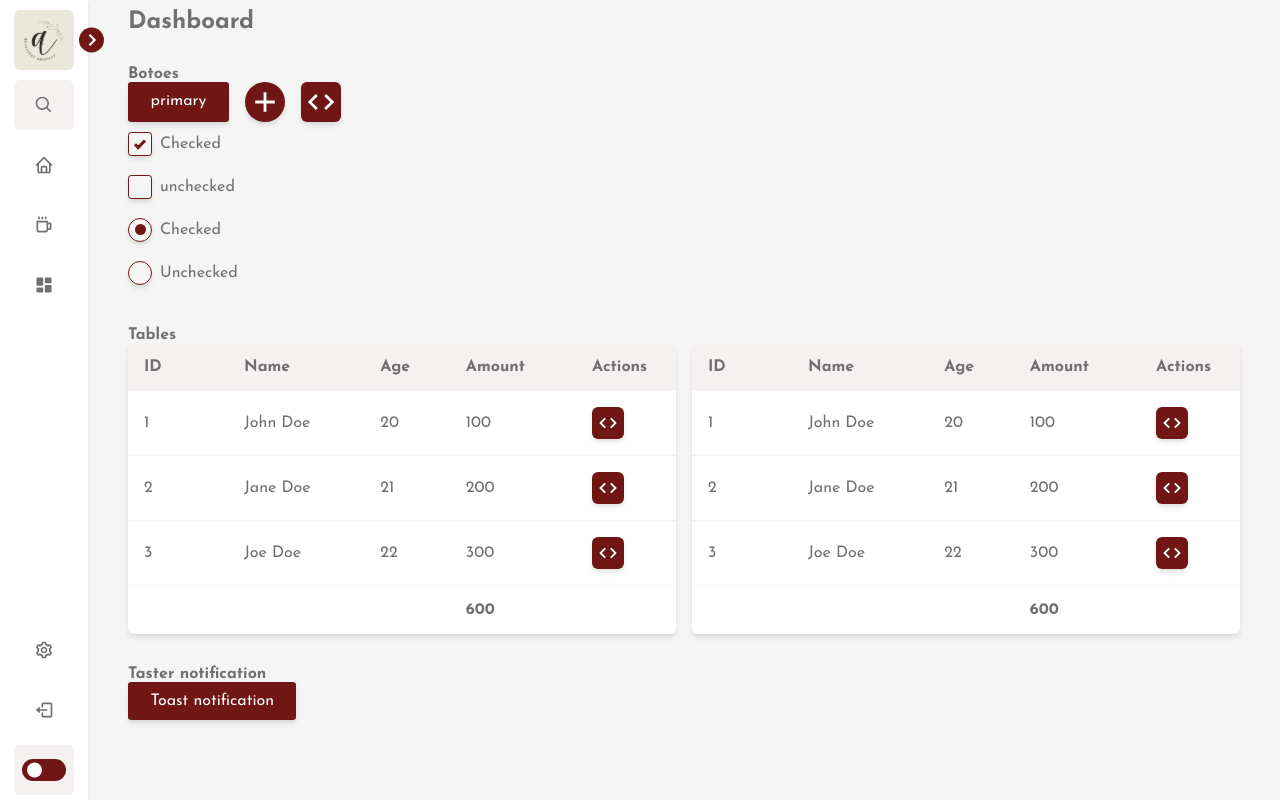
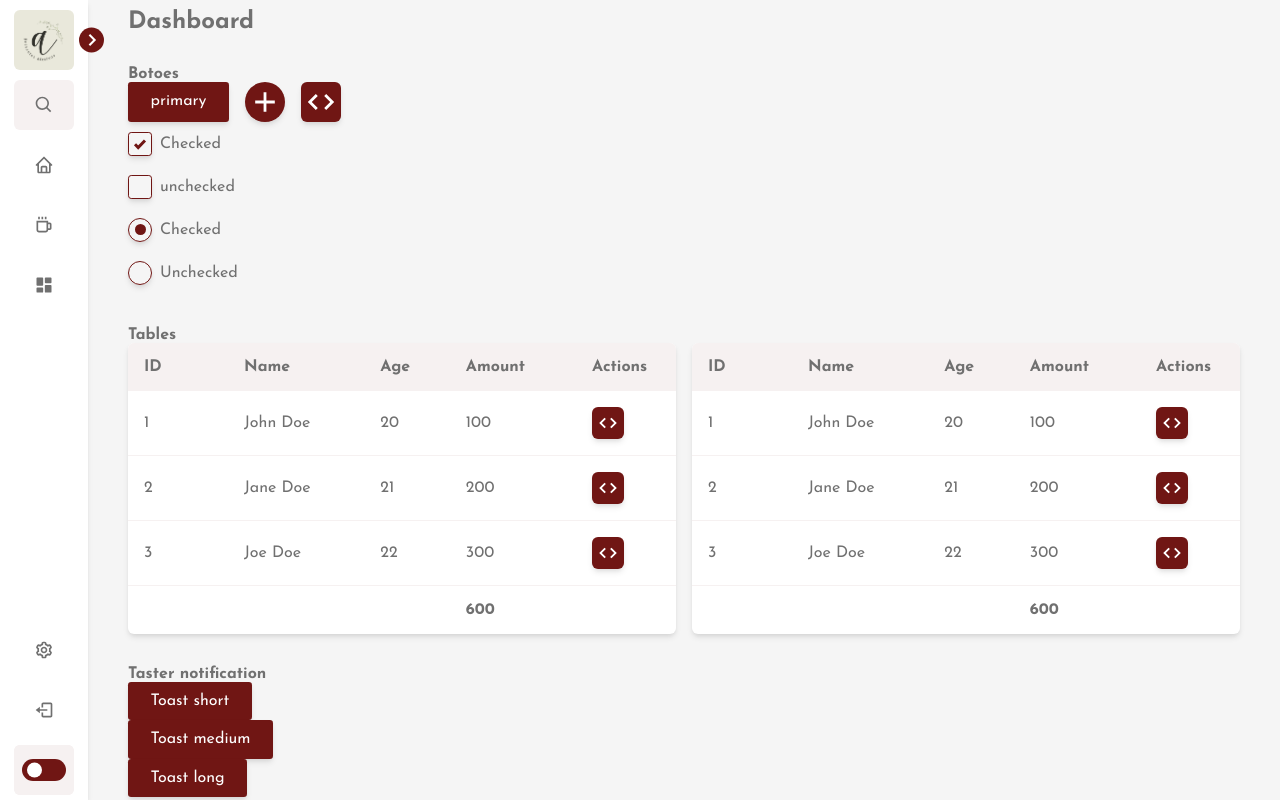
Before and after one commit to wevertonbruno/artesania, a React (Create React App) app: page /components in a window 1280 px wide. Built offline with nearby package versions, Linux system fonts and the light colour scheme.

Commit message:
feat: Finishing initial toast

```diff
--- a/src/components/toaster/index.tsx
+++ b/src/components/toaster/index.tsx
@@ -1,19 +1,28 @@
-import React, { useRef, useState } from "react";
+import React, { useEffect, useRef, useState } from "react";
 import * as Styled from "./styled";
 
 type Props = {
-  close: () => void;
+  hidden: boolean;
+  duration: "short" | "medium" | "long";
 };
 
-function Toast({}: Props) {
-  const activeRef = useRef<boolean>(false);
+function Toast({ hidden, duration }: Props) {
+  const [isActive, setIsActive] = useState<boolean>(false);
+  const progressBarActive = useRef<boolean>(false);
 
-  setTimeout(() => {
-    activeRef.current = true;
-  });
+  useEffect(() => {
+    setIsActive(true);
+    progressBarActive.current = true;
+  }, []);
+
+  useEffect(() => {
+    if (hidden) {
+      setIsActive(false);
+    }
+  }, [hidden]);
 
   return (
-    <Styled.Toast className={activeRef.current ? "active" : ""}>
+    <Styled.Toast className={isActive ? `active ${duration}` : `${duration}`}>
       <div className="content">
         <Styled.SuccessIcon />
         <div className="message">
@@ -21,8 +30,12 @@ function Toast({}: Props) {
           <span className="text">Your changes has been saved</span>
         </div>
       </div>
-      <Styled.CloseIcon onClick={() => (activeRef.current = false)} />
-      <Styled.ProgressBar className={activeRef.current ? "active" : ""} />
+      <Styled.CloseIcon onClick={() => setIsActive(false)} />
+      <Styled.ProgressBar
+        className={
+          progressBarActive.current ? `active ${duration}` : `${duration}`
+        }
+      />
     </Styled.Toast>
   );
 }
--- a/src/components/toaster/styled.ts
+++ b/src/components/toaster/styled.ts
@@ -67,8 +67,16 @@ export const ProgressBar = styled.span`
     background: var(--success-color);
   }
 
-  &.active:before {
+  &.active.short:before {
     animation: progress 3s linear forwards;
+  }
+
+  &.active.medium:before {
+    animation: progress 5s linear forwards;
+  }
+
+  &.active.long:before {
+    animation: progress 10s linear forwards;
   }
 
   @keyframes progress {
--- a/src/context/ToastContext.tsx
+++ b/src/context/ToastContext.tsx
@@ -11,8 +11,8 @@ interface IToast {
     title: string;
     text: string;
     type: "success" | "error" | "warning" | "info";
-    duration?: "short" | "medium" | "long";
-    active: boolean;
+    duration: "short" | "medium" | "long";
+    hidden: boolean;
   };
 }
 
@@ -20,7 +20,7 @@ interface IToastCreate {
   title: string;
   text: string;
   type: "success" | "error" | "warning" | "info";
-  duration?: "short" | "medium" | "long";
+  duration: "short" | "medium" | "long";
 }
 
 interface IToastContext {
@@ -43,7 +43,7 @@ function ToastProvider({ children }: Props) {
     const created = {
       id: Date.now().toString(),
       ...toast,
-      active: false,
+      hidden: false,
     };
 
     setToasts((prev) => ({
@@ -51,21 +51,9 @@ function ToastProvider({ children }: Props) {
       [created.id]: created,
     }));
 
-    showToast(created.id);
-  };
-
-  const showToast = (id: string) => {
-    setToasts((prev) => ({
-      ...prev,
-      [id]: {
-        ...prev[id],
-        active: true,
-      },
-    }));
-
     setTimeout(() => {
-      hideToast(id);
-    }, durationMap[toasts[id]?.duration || "short"]);
+      hideToast(created.id);
+    }, durationMap[created.duration]);
   };
 
   const hideToast = (id: string) => {
@@ -73,7 +61,7 @@ function ToastProvider({ children }: Props) {
       ...prev,
       [id]: {
         ...prev[id],
-        active: false,
+        hidden: true,
       },
     }));
   };
@@ -83,7 +71,11 @@ function ToastProvider({ children }: Props) {
       {children}
       <div className="toast-container">
         {Object.values(toasts).map((toast) => (
-          <Toast key={toast.id} close={() => hideToast(toast.id)} />
+          <Toast
+            key={toast.id}
+            hidden={toast.hidden}
+            duration={toast.duration}
+          />
         ))}
       </div>
     </ToastContext.Provider>
--- a/src/globalstyle.ts
+++ b/src/globalstyle.ts
@@ -50,6 +50,23 @@ export default createGlobalStyle`
         width: 100vw;
         background: var(--body-color);
         color: var(--text-color);
-        overflow: hidden;
+        overflow-x: hidden;
+
+        &::-webkit-scrollbar {
+            width: 0.3rem;
+            height: 0.3rem;
+            opacity: .3;
+        }
+
+         &::-webkit-scrollbar-thumb {
+            border-radius: 0.5rem;
+            background-color: rgba(0, 0, 0, 0.1);
+            opacity: .3;
+            visibility: hidden;
+        }
+
+         &:hover::-webkit-scrollbar-thumb {
+            visibility: visible;
+        }
     }
 `;
--- a/src/pages/components/index.tsx
+++ b/src/pages/components/index.tsx
@@ -119,9 +119,9 @@ function Components() {
               name="check"
               checked={ck}
             />
-            <Checkbox label="unchecked" name="unchecked" />
-            <Radio label="Checked" checked name="check" />
-            <Radio label="Unchecked" name="check" />
+            <Checkbox label="unchecked" name="unchecked" onChange={onChange} />
+            <Radio label="Checked" checked name="check" onChange={onChange} />
+            <Radio label="Unchecked" name="check" onChange={onChange} />
           </div>
         </section>
 
@@ -136,13 +136,37 @@ function Components() {
           <h1>Taster notification</h1>
           <div>
             <Btn.Button
-              text="Toast notification"
+              text="Toast short"
               onClick={() => {
                 newToast({
                   title: "Success",
                   text: "Your changes has been saved",
                   type: "success",
                   duration: "short",
+                });
+              }}
+            />
+
+            <Btn.Button
+              text="Toast medium"
+              onClick={() => {
+                newToast({
+                  title: "Success",
+                  text: "Your changes has been saved",
+                  type: "success",
+                  duration: "medium",
+                });
+              }}
+            />
+
+            <Btn.Button
+              text="Toast long"
+              onClick={() => {
+                newToast({
+                  title: "Success",
+                  text: "Your changes has been saved",
+                  type: "success",
+                  duration: "long",
                 });
               }}
             />
```
